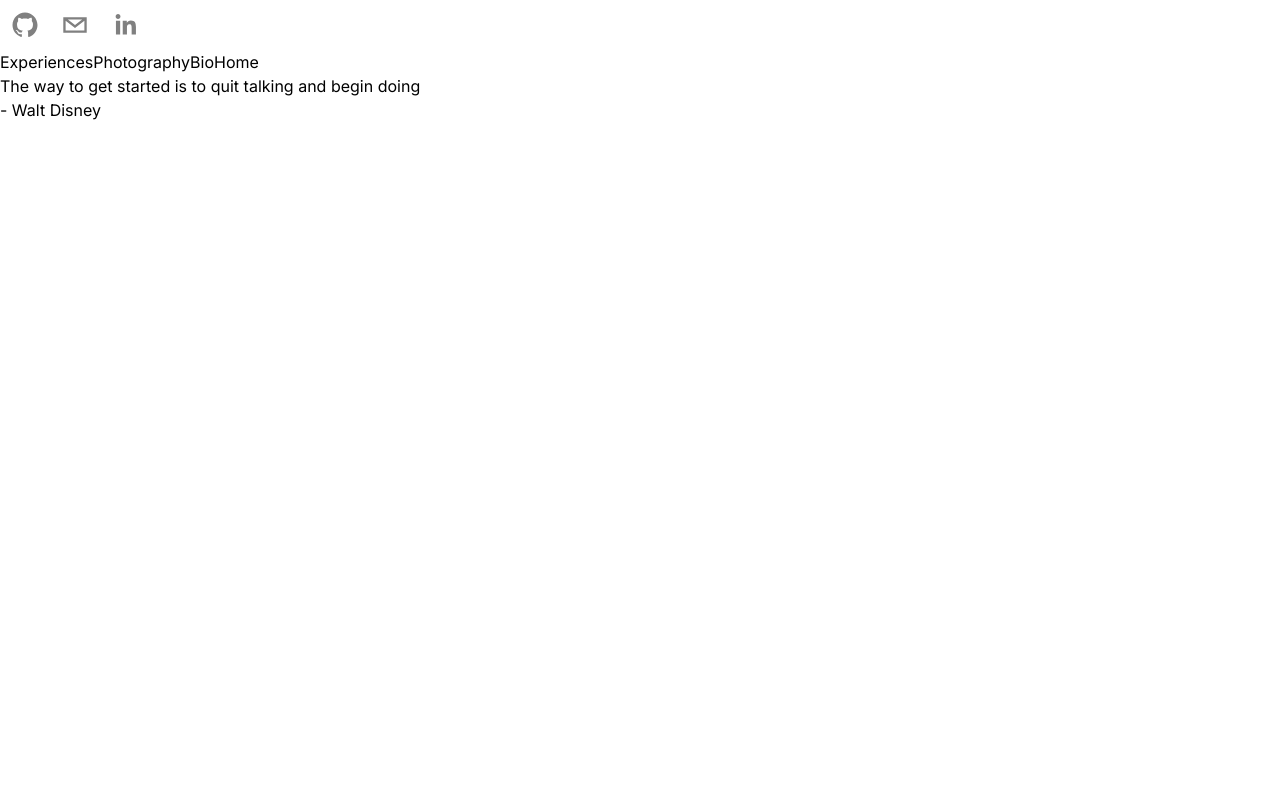
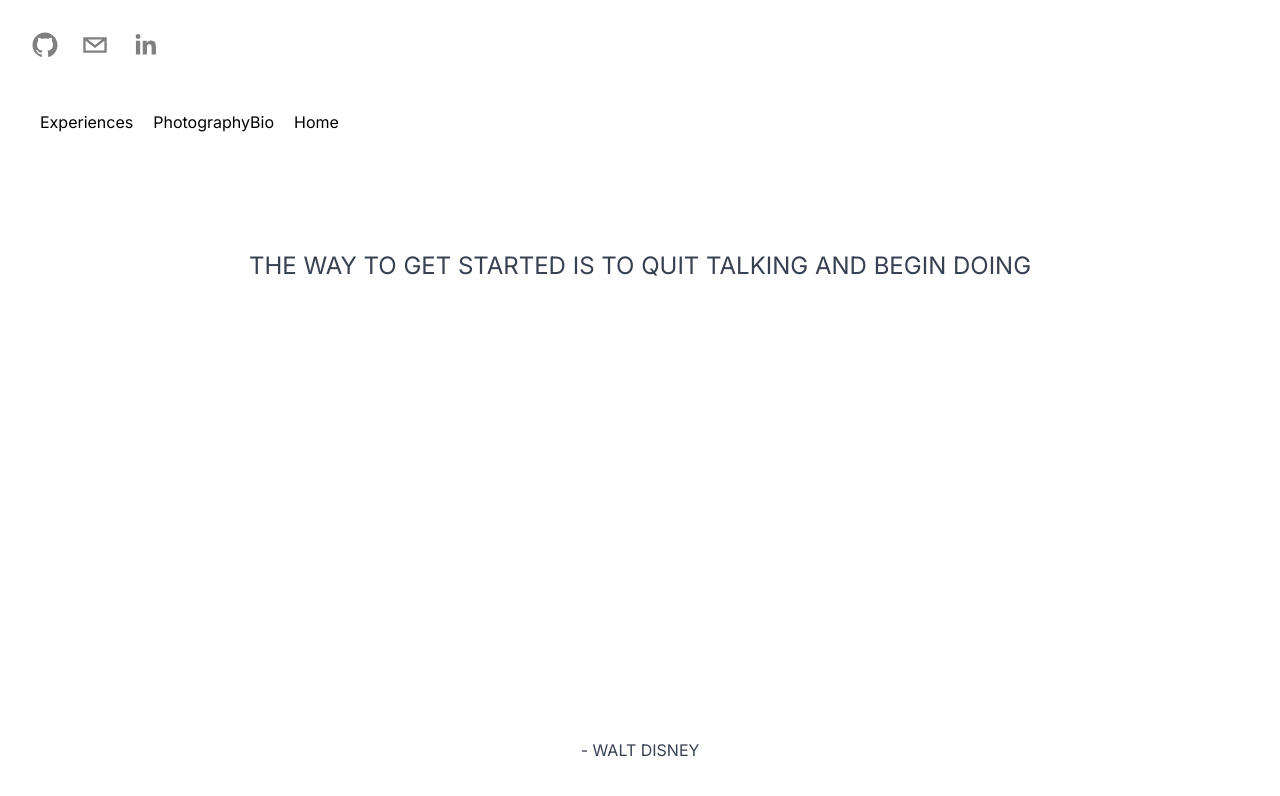
Before and after one commit to trble91/portfolio-new, a Next.js app: page / in a window 1280 px wide. Shown: the top 796 px of the page. Built offline with nearby package versions, Linux system fonts and the light colour scheme.

Commit message:
uses older version of tailwind css

```diff
--- a/package.json
+++ b/package.json
@@ -20,6 +20,6 @@
     "react-dom": "18.2.0",
     "react-social-icons": "^5.15.0",
     "sharp": "^0.32.5",
-    "tailwindcss": "^3.3.6"
+    "tailwindcss": "^2.2.19"
   }
 }
--- a/tailwind.config.js
+++ b/tailwind.config.js
@@ -1,9 +1,10 @@
 /** @type {import('tailwindcss').Config} */
 module.exports = {
     purge: [
-      "./pages/**/*.{js,ts,jsx,tsx,mdx}",
+      "./page/**/*.{js,ts,jsx,tsx,mdx}",
       "./components/**/*.{js,ts,jsx,tsx,mdx}",
       "./app/**/*.{js,ts,jsx,tsx,mdx}",
+      "./screens/**/*.{js,ts,jsx,tsx,mdx}",
     ],
     options: {
       safelist: [
```
Also changed, not shown: 1 other file (tests, documents, lock files or other folders).
